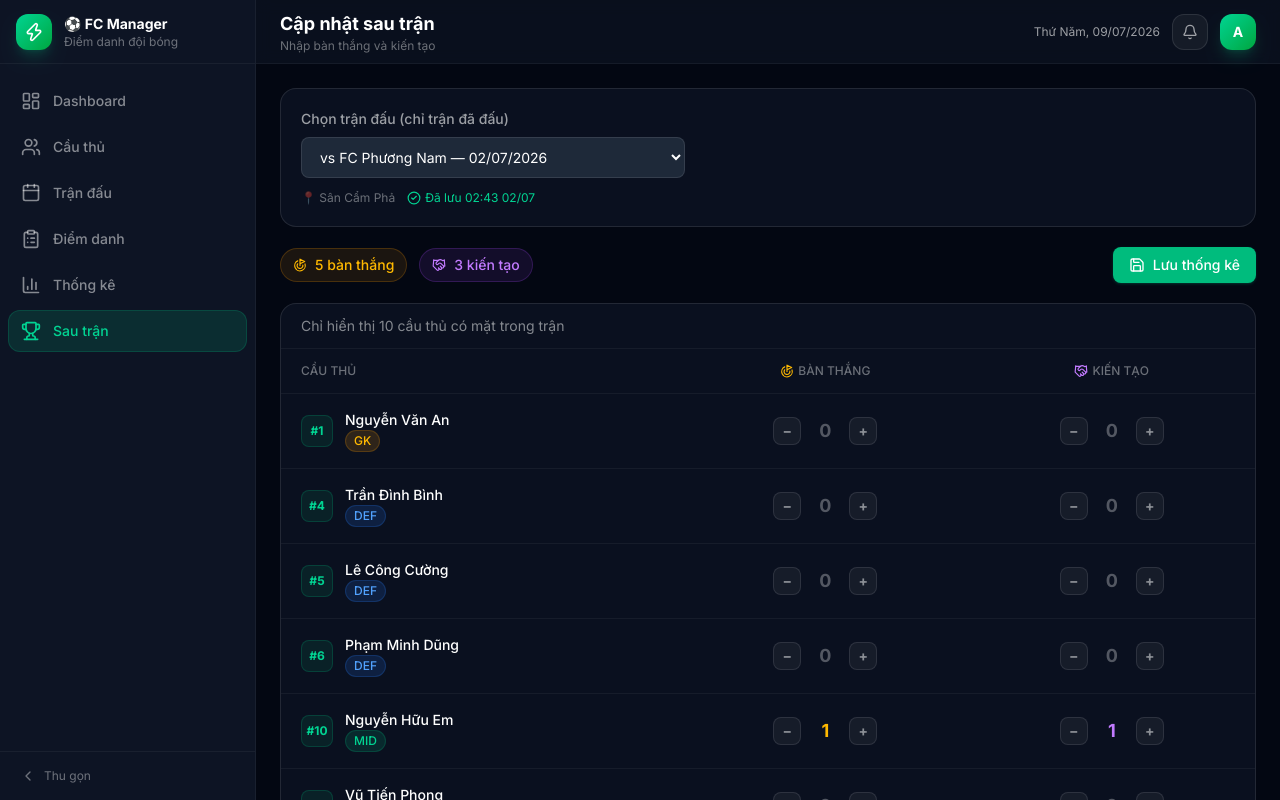
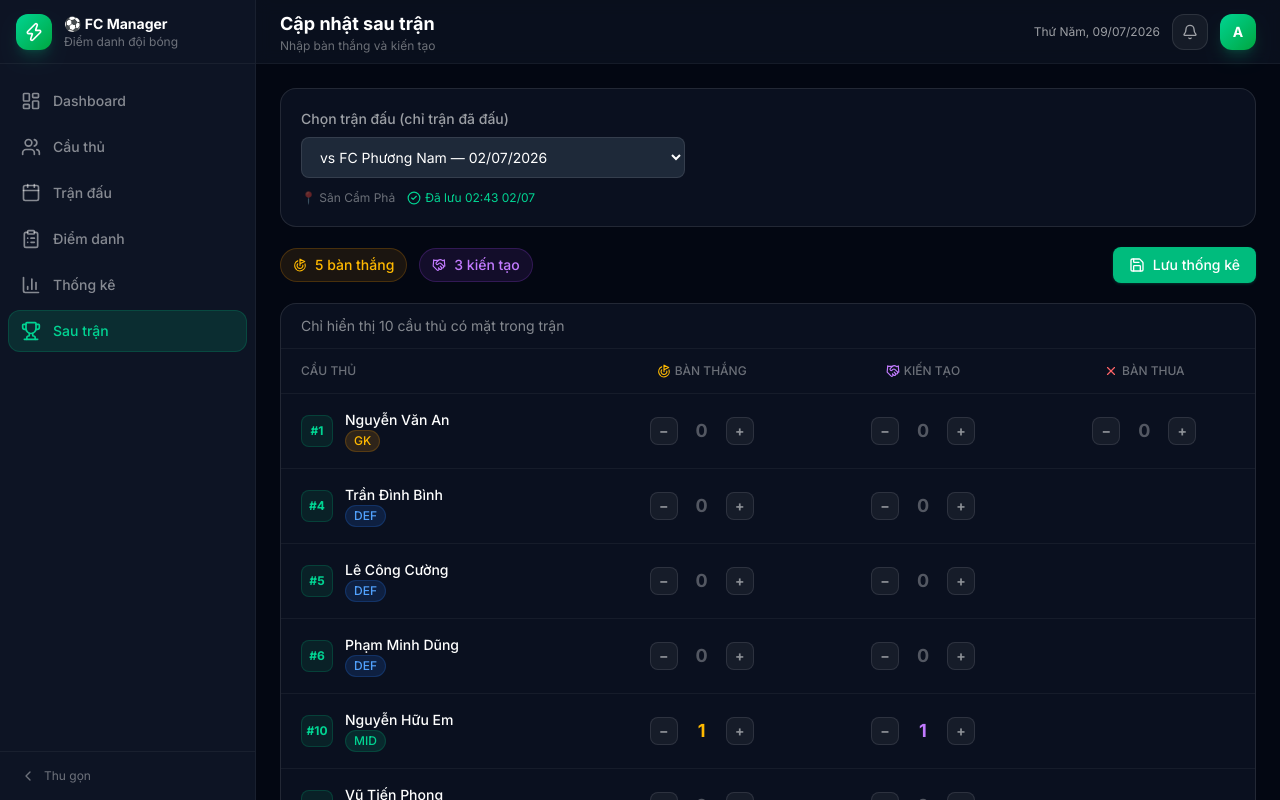
Before and after one commit to daohungminh4101998/FC-Manager, a React (Vite) app: page /performance in a window 1280 px wide. Built offline with nearby package versions, Linux system fonts and the light colour scheme.

Commit message:
update feature perfomance

```diff
--- a/src/components/ui/PlayerDetailModal.tsx
+++ b/src/components/ui/PlayerDetailModal.tsx
@@ -1,6 +1,6 @@
 import React from 'react';
 import { X, Goal, Handshake, Calendar, MapPin, Trophy } from 'lucide-react';
-import type { Player, Match, MatchPerformance } from '../../types';
+import type { Player, Match } from '../../types';
 import dayjs from 'dayjs';
 import 'dayjs/locale/vi';
 
--- a/src/data/mockData.ts
+++ b/src/data/mockData.ts
@@ -92,39 +92,39 @@ export const mockPerformances: MatchPerformance[] = [
     matchId: 'm1',
     savedAt: dayjs().subtract(28, 'day').toISOString(),
     performances: [
-      { playerId: 'p8', goals: 2, assists: 0 },
-      { playerId: 'p9', goals: 1, assists: 1 },
-      { playerId: 'p6', goals: 0, assists: 2 },
-      { playerId: 'p5', goals: 0, assists: 1 },
+      { playerId: 'p8', goals: 2, assists: 0, goalsConceded: 0 },
+      { playerId: 'p9', goals: 1, assists: 1, goalsConceded: 0 },
+      { playerId: 'p6', goals: 0, assists: 2, goalsConceded: 0 },
+      { playerId: 'p5', goals: 0, assists: 1, goalsConceded: 0 },
     ],
   },
   {
     matchId: 'm2',
     savedAt: dayjs().subtract(21, 'day').toISOString(),
     performances: [
-      { playerId: 'p9', goals: 2, assists: 0 },
-      { playerId: 'p10', goals: 1, assists: 1 },
-      { playerId: 'p8', goals: 1, assists: 0 },
-      { playerId: 'p6', goals: 0, assists: 1 },
+      { playerId: 'p9', goals: 2, assists: 0, goalsConceded: 0 },
+      { playerId: 'p10', goals: 1, assists: 1, goalsConceded: 0 },
+      { playerId: 'p8', goals: 1, assists: 0, goalsConceded: 0 },
+      { playerId: 'p6', goals: 0, assists: 1, goalsConceded: 0 },
     ],
   },
   {
     matchId: 'm3',
     savedAt: dayjs().subtract(14, 'day').toISOString(),
     performances: [
-      { playerId: 'p8', goals: 1, assists: 1 },
-      { playerId: 'p5', goals: 1, assists: 0 },
-      { playerId: 'p7', goals: 0, assists: 2 },
+      { playerId: 'p8', goals: 1, assists: 1, goalsConceded: 0 },
+      { playerId: 'p5', goals: 1, assists: 0, goalsConceded: 0 },
+      { playerId: 'p7', goals: 0, assists: 2, goalsConceded: 0 },
     ],
   },
   {
     matchId: 'm4',
     savedAt: dayjs().subtract(7, 'day').toISOString(),
     performances: [
-      { playerId: 'p9', goals: 3, assists: 0 },
-      { playerId: 'p6', goals: 1, assists: 1 },
-      { playerId: 'p8', goals: 0, assists: 2 },
-      { playerId: 'p12', goals: 1, assists: 0 },
+      { playerId: 'p9', goals: 3, assists: 0, goalsConceded: 0 },
+      { playerId: 'p6', goals: 1, assists: 1, goalsConceded: 0 },
+      { playerId: 'p8', goals: 0, assists: 2, goalsConceded: 0 },
+      { playerId: 'p12', goals: 1, assists: 0, goalsConceded: 0 },
     ],
   },
 ];
--- a/src/pages/DashboardPage.tsx
+++ b/src/pages/DashboardPage.tsx
@@ -3,7 +3,6 @@ import { Link } from 'react-router-dom';
 import { Users, Calendar, Goal, Handshake, TrendingUp, ChevronRight, Trophy, Activity } from 'lucide-react';
 import { playerService } from '../services/playerService';
 import { matchService } from '../services/matchService';
-import { attendanceService } from '../services/attendanceService';
 import { performanceService } from '../services/performanceService';
 import type { Player, Match } from '../types';
 import dayjs from 'dayjs';
--- a/src/pages/PerformancePage.tsx
+++ b/src/pages/PerformancePage.tsx
@@ -1,19 +1,22 @@
-import React, { useEffect, useState, useCallback } from 'react';
-import { useSearchParams } from 'react-router-dom';
-import { Save, Goal, Handshake, CheckCircle2 } from 'lucide-react';
-import { matchService } from '../services/matchService';
-import { playerService } from '../services/playerService';
-import { attendanceService } from '../services/attendanceService';
-import { performanceService } from '../services/performanceService';
-import type { Match, Player, PlayerPerformance } from '../types';
-import { Button } from '../components/ui/Button';
-import { Badge } from '../components/ui/Badge';
-import { useToast } from '../contexts/ToastContext';
-import dayjs from 'dayjs';
+import React, { useEffect, useState, useCallback } from "react";
+import { useSearchParams } from "react-router-dom";
+import { Save, Goal, Handshake, CheckCircle2, X } from "lucide-react";
+import { matchService } from "../services/matchService";
+import { playerService } from "../services/playerService";
+import { attendanceService } from "../services/attendanceService";
+import { performanceService } from "../services/performanceService";
+import type { Match, Player, PlayerPerformance } from "../types";
+import { Button } from "../components/ui/Button";
+import { Badge } from "../components/ui/Badge";
+import { useToast } from "../contexts/ToastContext";
+import dayjs from "dayjs";
 
-type PositionVariant = 'amber' | 'blue' | 'emerald' | 'red';
+type PositionVariant = "amber" | "blue" | "emerald" | "red";
 const positionBadge: Record<string, PositionVariant> = {
-  GK: 'amber', DEF: 'blue', MID: 'emerald', FWD: 'red',
+  GK: "amber",
+  DEF: "blue",
+  MID: "emerald",
+  FWD: "red",
 };
 
 export const PerformancePage: React.FC = () => {
@@ -21,9 +24,13 @@ export const PerformancePage: React.FC = () => {
   const [searchParams, setSearchParams] = useSearchParams();
   const [matches, setMatches] = useState<Match[]>([]);
   const [players, setPlayers] = useState<Player[]>([]);
-  const [presentPlayerIds, setPresentPlayerIds] = useState<Set<string>>(new Set());
-  const [selectedMatchId, setSelectedMatchId] = useState<string>('');
-  const [performances, setPerformances] = useState<Map<string, { goals: number; assists: number }>>(new Map());
+  const [presentPlayerIds, setPresentPlayerIds] = useState<Set<string>>(
+    new Set(),
+  );
+  const [selectedMatchId, setSelectedMatchId] = useState<string>("");
+  const [performances, setPerformances] = useState<
+    Map<string, { goals: number; assists: number; goalsConceded: number }>
+  >(new Map());
   const [isSaving, setIsSaving] = useState(false);
   const [savedAt, setSavedAt] = useState<string | null>(null);
 
@@ -37,12 +44,15 @@ export const PerformancePage: React.FC = () => {
     setMatches(pastMatches);
     setPlayers(ps);
 
-    const matchIdFromUrl = searchParams.get('match');
-    const defaultId = matchIdFromUrl || (pastMatches.length > 0 ? pastMatches[0].id : '');
+    const matchIdFromUrl = searchParams.get("match");
+    const defaultId =
+      matchIdFromUrl || (pastMatches.length > 0 ? pastMatches[0].id : "");
     setSelectedMatchId(defaultId);
   }, [searchParams]);
 
-  useEffect(() => { load(); }, [load]);
+  useEffect(() => {
+    load();
+  }, [load]);
 
   useEffect(() => {
     if (!selectedMatchId) return;
@@ -51,7 +61,9 @@ export const PerformancePage: React.FC = () => {
     attendanceService.getByMatch(selectedMatchId).then((att) => {
       if (att) {
         const presentIds = new Set(
-          att.records.filter((r) => r.status === 'present').map((r) => r.playerId)
+          att.records
+            .filter((r) => r.status === "present")
+            .map((r) => r.playerId),
         );
         setPresentPlayerIds(presentIds);
       } else {
@@ -61,9 +73,18 @@ export const PerformancePage: React.FC = () => {
 
     // Load saved performance
     performanceService.getByMatch(selectedMatchId).then((perf) => {
-      const map = new Map<string, { goals: number; assists: number }>();
+      const map = new Map<
+        string,
+        { goals: number; assists: number; goalsConceded: number }
+      >();
       if (perf) {
-        perf.performances.forEach((p) => map.set(p.playerId, { goals: p.goals, assists: p.assists }));
+        perf.performances.forEach((p) =>
+          map.set(p.playerId, {
+            goals: p.goals,
+            assists: p.assists,
+            goalsConceded: p.goalsConceded ?? 0,
+          }),
+        );
         setSavedAt(perf.savedAt);
       } else {
         setSavedAt(null);
@@ -74,12 +95,16 @@ export const PerformancePage: React.FC = () => {
 
   const updateStat = (
     playerId: string,
-    field: 'goals' | 'assists',
-    value: number
+    field: "goals" | "assists" | "goalsConceded",
+    value: number,
   ) => {
     setPerformances((prev) => {
       const next = new Map(prev);
-      const current = next.get(playerId) || { goals: 0, assists: 0 };
+      const current = next.get(playerId) || {
+        goals: 0,
+        assists: 0,
+        goalsConceded: 0,
+      };
       next.set(playerId, { ...current, [field]: Math.max(0, value) });
       return next;
     });
@@ -91,15 +116,20 @@ export const PerformancePage: React.FC = () => {
     try {
       const perfList: PlayerPerformance[] = [];
       performances.forEach((v, playerId) => {
-        if (v.goals > 0 || v.assists > 0) {
-          perfList.push({ playerId, goals: v.goals, assists: v.assists });
+        if (v.goals > 0 || v.assists > 0 || v.goalsConceded > 0) {
+          perfList.push({
+            playerId,
+            goals: v.goals,
+            assists: v.assists,
+            goalsConceded: v.goalsConceded,
+          });
         }
       });
       const saved = await performanceService.save(selectedMatchId, perfList);
       setSavedAt(saved.savedAt);
-      addToast('Lưu thống kê sau trận thành công!', 'success');
+      addToast("Lưu thống kê sau trận thành công!", "success");
     } catch {
-      addToast('Có lỗi khi lưu!', 'error');
+      addToast("Có lỗi khi lưu!", "error");
     } finally {
       setIsSaving(false);
     }
@@ -108,8 +138,14 @@ export const PerformancePage: React.FC = () => {
   const activePlayers = players.filter((p) => presentPlayerIds.has(p.id));
   const selectedMatch = matches.find((m) => m.id === selectedMatchId);
 
-  const totalGoals = [...performances.values()].reduce((s, v) => s + v.goals, 0);
-  const totalAssists = [...performances.values()].reduce((s, v) => s + v.assists, 0);
+  const totalGoals = [...performances.values()].reduce(
+    (s, v) => s + v.goals,
+    0,
+  );
+  const totalAssists = [...performances.values()].reduce(
+    (s, v) => s + v.assists,
+    0,
+  );
 
   return (
     <div className="space-y-5">
@@ -133,18 +169,20 @@ export const PerformancePage: React.FC = () => {
           >
             {matches.map((m) => (
               <option key={m.id} value={m.id}>
-                vs {m.opponent} — {dayjs(m.date).format('DD/MM/YYYY')}
+                vs {m.opponent} — {dayjs(m.date).format("DD/MM/YYYY")}
               </option>
             ))}
           </select>
         )}
         {selectedMatch && (
           <div className="mt-3 flex flex-wrap gap-3">
-            <span className="text-xs text-white/40">📍 {selectedMatch.venue}</span>
+            <span className="text-xs text-white/40">
+              📍 {selectedMatch.venue}
+            </span>
             {savedAt && (
               <span className="flex items-center gap-1 text-xs text-emerald-400">
                 <CheckCircle2 className="w-3.5 h-3.5" />
-                Đã lưu {dayjs(savedAt).format('HH:mm DD/MM')}
+                Đã lưu {dayjs(savedAt).format("HH:mm DD/MM")}
               </span>
             )}
           </div>
@@ -156,11 +194,15 @@ export const PerformancePage: React.FC = () => {
         <div className="flex items-center gap-3">
           <div className="flex items-center gap-2 px-3 py-1.5 rounded-full bg-amber-500/10 border border-amber-500/20">
             <Goal className="w-3.5 h-3.5 text-amber-400" />
-            <span className="text-sm text-amber-400 font-medium">{totalGoals} bàn thắng</span>
+            <span className="text-sm text-amber-400 font-medium">
+              {totalGoals} bàn thắng
+            </span>
           </div>
           <div className="flex items-center gap-2 px-3 py-1.5 rounded-full bg-purple-500/10 border border-purple-500/20">
             <Handshake className="w-3.5 h-3.5 text-purple-400" />
-            <span className="text-sm text-purple-400 font-medium">{totalAssists} kiến tạo</span>
+            <span className="text-sm text-purple-400 font-medium">
+              {totalAssists} kiến tạo
+            </span>
           </div>
         </div>
         <Button
@@ -200,13 +242,26 @@ export const PerformancePage: React.FC = () => {
                       Kiến tạo
                     </div>
                   </th>
+                  <th className="px-5 py-3.5 text-center text-xs font-medium text-white/40 uppercase">
+                    <div className="flex items-center justify-center gap-1">
+                      <X className="w-3.5 h-3.5 text-red-400" />
+                      Bàn thua
+                    </div>
+                  </th>
                 </tr>
               </thead>
               <tbody className="divide-y divide-white/5">
                 {activePlayers.map((player) => {
-                  const perf = performances.get(player.id) || { goals: 0, assists: 0 };
+                  const perf = performances.get(player.id) || {
+                    goals: 0,
+                    assists: 0,
+                    goalsConceded: 0,
+                  };
                   return (
-                    <tr key={player.id} className="hover:bg-white/3 transition-colors">
+                    <tr
+                      key={player.id}
+                      className="hover:bg-white/3 transition-colors"
+                    >
                       <td className="px-5 py-4">
                         <div className="flex items-center gap-3">
                           <div className="w-8 h-8 rounded-lg bg-emerald-500/10 border border-emerald-500/20 flex items-center justify-center">
@@ -215,8 +270,13 @@ export const PerformancePage: React.FC = () => {
                             </span>
                           </div>
                           <div>
-                            <p className="font-medium text-white">{player.name}</p>
-                            <Badge variant={positionBadge[player.position]} size="sm">
+                            <p className="font-medium text-white">
+                              {player.name}
+                            </p>
+                            <Badge
+                              variant={positionBadge[player.position]}
+                              size="sm"
+                            >
                               {player.position}
                             </Badge>
                           </div>
@@ -225,7 +285,9 @@ export const PerformancePage: React.FC = () => {
                       <td className="px-5 py-4">
                         <div className="flex items-center justify-center gap-2">
                           <button
-                            onClick={() => updateStat(player.id, 'goals', perf.goals - 1)}
+                            onClick={() =>
+                              updateStat(player.id, "goals", perf.goals - 1)
+                            }
                             className="w-7 h-7 rounded-lg bg-white/5 border border-white/10 text-white/50
                               hover:bg-amber-500/10 hover:text-amber-400 hover:border-amber-500/30
                               transition-all text-sm font-bold"
@@ -234,13 +296,17 @@ export const PerformancePage: React.FC = () => {
                           </button>
                           <span
                             className={`w-8 text-center font-bold text-lg ${
-                              perf.goals > 0 ? 'text-amber-400' : 'text-white/30'
+                              perf.goals > 0
+                                ? "text-amber-400"
+                                : "text-white/30"
                             }`}
                           >
                             {perf.goals}
                           </span>
                           <button
-                            onClick={() => updateStat(player.id, 'goals', perf.goals + 1)}
+                            onClick={() =>
+                              updateStat(player.id, "goals", perf.goals + 1)
+                            }
                             className="w-7 h-7 rounded-lg bg-white/5 border border-white/10 text-white/50
                               hover:bg-amber-500/10 hover:text-amber-400 hover:border-amber-500/30
                               transition-all text-sm font-bold"
@@ -252,7 +318,9 @@ export const PerformancePage: React.FC = () => {
                       <td className="px-5 py-4">
                         <div className="flex items-center justify-center gap-2">
                           <button
-                            onClick={() => updateStat(player.id, 'assists', perf.assists - 1)}
+                            onClick={() =>
+                              updateStat(player.id, "assists", perf.assists - 1)
+                            }
                             className="w-7 h-7 rounded-lg bg-white/5 border border-white/10 text-white/50
                               hover:bg-purple-500/10 hover:text-purple-400 hover:border-purple-500/30
                               transition-all text-sm font-bold"
@@ -261,13 +329,17 @@ export const PerformancePage: React.FC = () => {
                           </button>
                           <span
                             className={`w-8 text-center font-bold text-lg ${
-                              perf.assists > 0 ? 'text-purple-400' : 'text-white/30'
+                              perf.assists > 0
+                                ? "text-purple-400"
+                                : "text-white/30"
                             }`}
                           >
                             {perf.assists}
                           </span>
                           <button
-                            onClick={() => updateStat(player.id, 'assists', perf.assists + 1)}
+                            onClick={() =>
+                              updateStat(player.id, "assists", perf.assists + 1)
+                            }
                             className="w-7 h-7 rounded-lg bg-white/5 border border-white/10 text-white/50
                               hover:bg-purple-500/10 hover:text-purple-400 hover:border-purple-500/30
                               transition-all text-sm font-bold"
@@ -276,6 +348,51 @@ export const PerformancePage: React.FC = () => {
                           </button>
                         </div>
                       </td>
+                      {player.position === "GK" ? (
+                        <td className="px-5 py-4">
+                          <div className="flex items-center justify-center gap-2">
+                            <button
+                              onClick={() =>
+                                updateStat(
+                                  player.id,
+                                  "goalsConceded",
+                                  perf.goalsConceded - 1,
+                                )
+                              }
+                              className="w-7 h-7 rounded-lg bg-white/5 border border-white/10 text-white/50
+                              hover:bg-purple-500/10 hover:text-purple-400 hover:border-purple-500/30
+                              transition-all text-sm font-bold"
+                            >
+                              −
+                            </button>
+                            <span
+                              className={`w-8 text-center font-bold text-lg ${
+                                perf.goalsConceded > 0
+                                  ? "text-red-400"
+                                  : "text-white/30"
+                              }`}
+                            >
+                              {perf.goalsConceded}
+                            </span>
+                            <button
+                              onClick={() =>
+                                updateStat(
+                                  player.id,
+                                  "goalsConceded",
+                                  perf.goalsConceded + 1,
+                                )
+                              }
+                              className="w-7 h-7 rounded-lg bg-white/5 border border-white/10 text-white/50
+                              hover:bg-purple-500/10 hover:text-purple-400 hover:border-purple-500/30
+                              transition-all text-sm font-bold"
+                            >
+                              +
+                            </button>
+                          </div>
+                        </td>
+                      ) : (
+                        ""
+                      )}
                     </tr>
                   );
                 })}
--- a/src/types/index.ts
+++ b/src/types/index.ts
@@ -51,6 +51,7 @@ export interface PlayerPerformance {
   playerId: string;
   goals: number;
   assists: number;
+  goalsConceded: number;
 }
 
 export interface MatchPerformance {
@@ -68,6 +69,7 @@ export interface PlayerStats {
   matchesAbsent: number;
   totalGoals: number;
   totalAssists: number;
+  totalGoalsConceded: number;
 }
 
 // =====================
```
Also changed, not shown: src/pages/StatisticsPage.tsx (+26 -6 lines).
